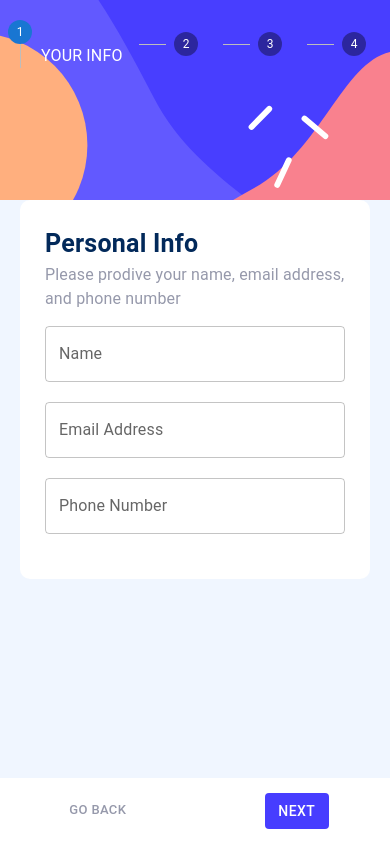
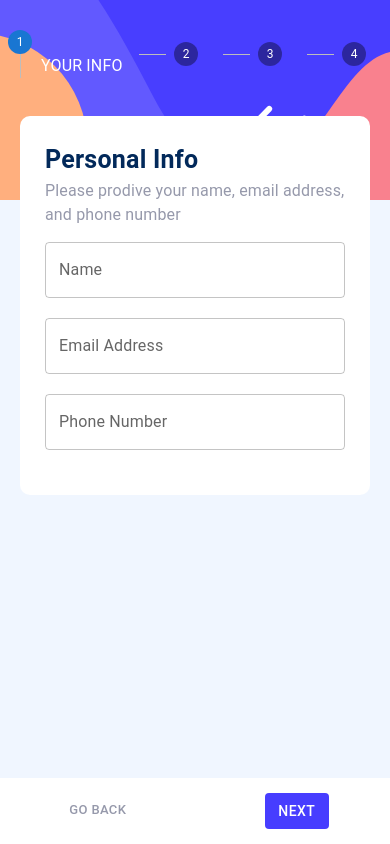
Before and after one commit to oquinone1/multi-step-form, a React (Create React App) app: page / in a window 390 px wide. Built offline with nearby package versions, Linux system fonts and the light colour scheme.

Commit message:
changed components styling to be relative to parent

```diff
--- a/src/styling/multipartForm.scss
+++ b/src/styling/multipartForm.scss
@@ -1,3 +1,64 @@
+.mulitpart-form-container {
+  background-color: hsl(217, 100%, 97%);
+  height: 100vh;
+
+  .stepper-container {
+    height: 200px;
+    background-image: url("../images/bg-sidebar-mobile.svg");
+    background-repeat: no-repeat;
+    background-size: cover;
+
+    &-list {
+      position: relative;
+      bottom: -30px;
+    }
+
+    .step-items {
+      font-size: 50px;
+    }
+
+    .step-content {
+      color: white;
+    }
+    .stepper-label {
+      color: white;
+    }
+  }
+
+  .content-container {
+    .component-container {
+      position: relative;
+      top: -84px;
+      height: 500px;
+    }
+
+    #btn-go-back {
+      color: hsl(231, 11%, 63%);
+      font-size: 13px;
+    }
+
+    #btn-next {
+      background-color: hsl(243, 100%, 62%);
+      color: white;
+    }
+  }
+
+  .buttons-outer-container {
+    width: 100%;
+    position: fixed;
+    bottom: 0px;
+    display: flex;
+    flex-flow: row nowrap;
+    justify-content: space-around;
+    background-color: white;
+    padding: 15px 0;
+  }
+}
+
+.MuiStepLabel-labelcontainer {
+  font-size: larger;
+}
+
 @media screen and (min-width: 879px) {
   #container {
     width: 100%;
@@ -59,73 +120,3 @@
     }
   }
 }
-
-@media screen and (max-width: 878px) {
-  .mulitpart-form-container {
-    background-color: hsl(217, 100%, 97%);
-    height: 100vh;
-
-    .stepper-container {
-      // position: relative;
-      // top: -150px;
-      // margin: 0 80px;
-      height: 200px;
-      background-image: url("../images/bg-sidebar-mobile.svg");
-      background-repeat: no-repeat;
-      background-size: cover;
-
-      &-list {
-        padding: 20px 0;
-      }
-
-      .step-items {
-        font-size: 50px;
-      }
-    }
-
-    // #bg-sidebar {
-    //   width: 100%;
-    //   height: 22vh;
-    //   content: url("../images/bg-sidebar-mobile.svg");
-    //   object-fit: cover;
-    //   object-position: 10% 86%;
-    // }
-
-    .container {
-      position: relative;
-      top: -84px;
-      height: 500px;
-    }
-
-    .buttons-outer-container {
-      width: 100%;
-      position: fixed;
-      bottom: 0px;
-      display: flex;
-      flex-flow: row nowrap;
-      justify-content: space-around;
-      background-color: white;
-      padding: 15px 0;
-    }
-  }
-}
-.step-content {
-  color: white;
-}
-.stepper-label {
-  color: white;
-}
-
-#btn-go-back {
-  color: hsl(231, 11%, 63%);
-  font-size: 13px;
-}
-
-#btn-next {
-  background-color: hsl(243, 100%, 62%);
-  color: white;
-}
-
-.MuiStepLabel-labelcontainer {
-  font-size: larger;
-}
```
